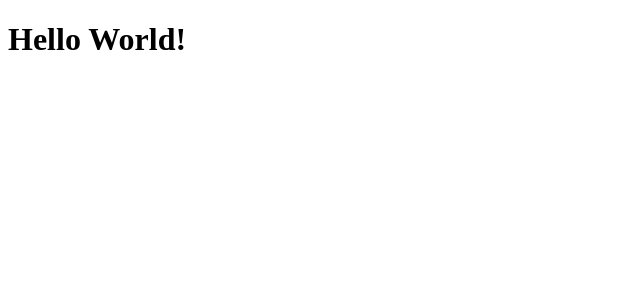
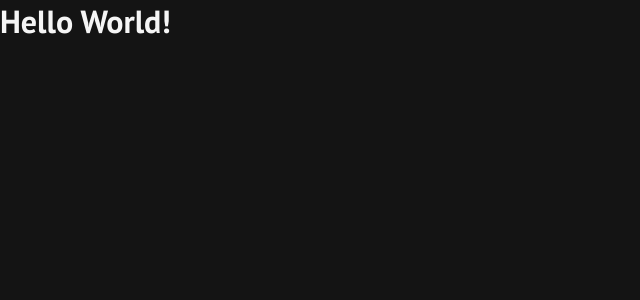
Before and after one commit to joel-fragoso/redesign-flexbox-froggy, a React (Create React App) app: page / in a window 1280 px wide. Shown: the top 300 px of the page, without its empty margins (0-640 px from the left). Built offline with nearby package versions, Linux system fonts and the light colour scheme.

Commit message:
feat: global style

```diff
--- a/package.json
+++ b/package.json
@@ -10,6 +10,7 @@
     "@types/node": "^12.0.0",
     "@types/react": "^16.9.0",
     "@types/react-dom": "^16.9.0",
+    "polished": "^3.6.5",
     "react": "^16.13.1",
     "react-dom": "^16.13.1",
     "react-icons": "^3.10.0",
--- a/src/App.tsx
+++ b/src/App.tsx
@@ -1,9 +1,14 @@
 import React, { FunctionComponent } from 'react';
+
+import GlobalStyle from './styles/GlobalStyle';
 
 const App: FunctionComponent = () => {
   return (
-    <h1>Hello World!</h1>
+    <>
+      <h1>Hello World!</h1>
+      <GlobalStyle />
+    </>
   );
-}
+};
 
 export default App;
--- /dev/null
+++ b/src/styles/GlobalStyle.ts
@@ -0,0 +1,46 @@
+import { createGlobalStyle } from 'styled-components';
+
+export default createGlobalStyle`
+  :root {
+    --primary: #0096D2;
+    --secondary: #162125;
+
+    --background: #141414;
+    --surface: #fff;
+
+    --on-primary: #f5f5f5;
+    --on-secondary: #d9d9d9;
+
+    --on-background: #f5f5f5;
+    --on-surface: #424242;
+
+    --font-family-sans-serif: 'Pt Sans', sans-serif;
+    --font-family-monospace: 'Fira Code', monospace;
+  }
+
+  * {
+    margin: 0;
+    padding: 0;
+    box-sizing: border-box;
+  }
+
+  html, body, #root {
+    height: 100%;
+  }
+
+  body {
+    background: var(--background);
+    color: var(--on-background);
+  }
+
+  *, input, button {
+    border: 0;
+    outline: 0;
+
+    font-family: var(--font-family-sans-serif);
+  }
+
+  button {
+    cursor: pointer;
+  }
+`;
```
Also changed, not shown: 1 other file (tests, documents, lock files or other folders).
